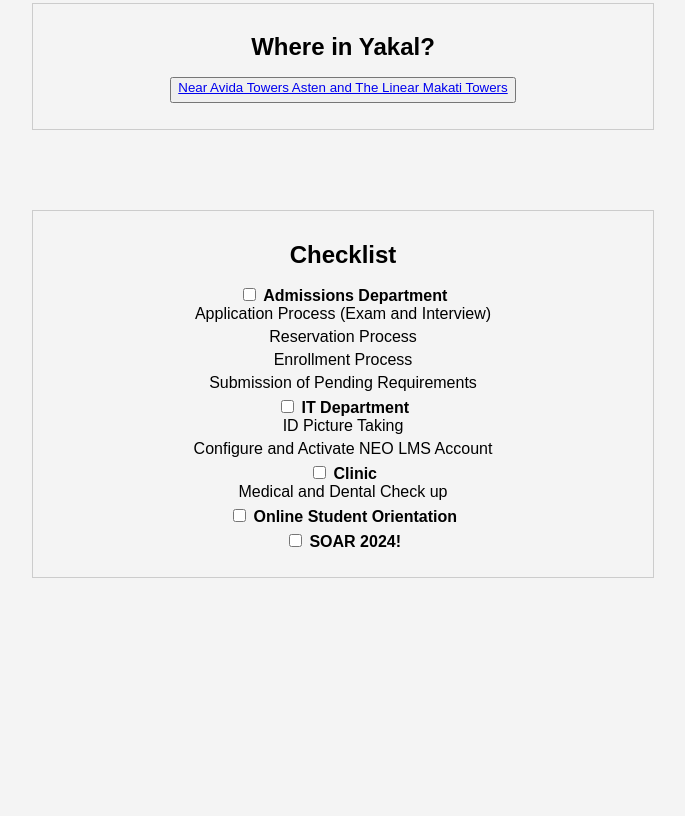
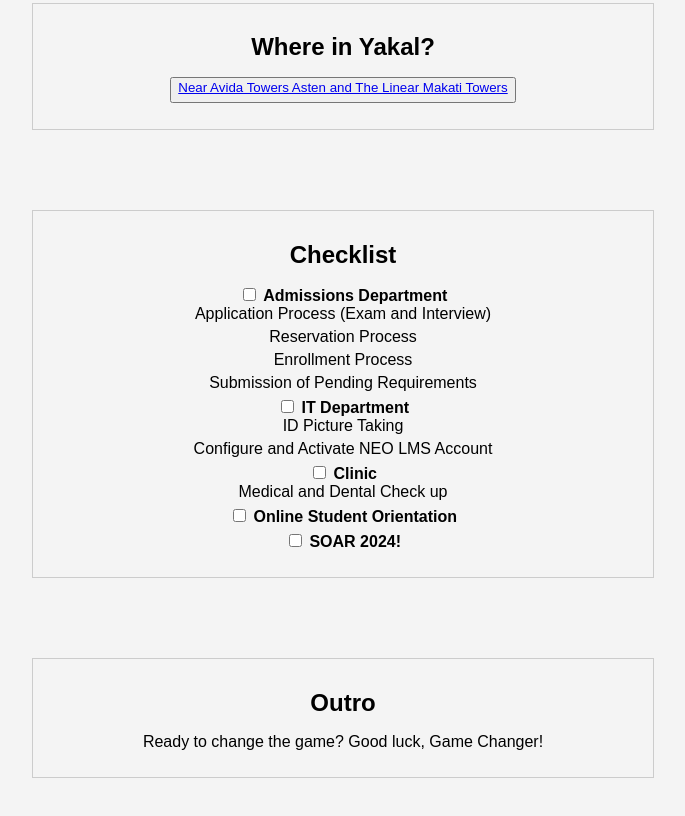
Before and after one commit to Scripteds/WebProgMidterms, a plain HTML site: page others.html in a window 1280 px wide. Shown: the part 3253-4069 px from the top of the page, without its empty margins (412-1097 px from the left). Before the commit the page ends 3891 px from the top, so only its background shows below. Drawn offline with Linux system fonts and the light colour scheme.

Commit message:
Update others.html

```diff
--- a/others.html
+++ b/others.html
@@ -149,6 +149,12 @@
                         </li>
                     </ul>
                 </div>
+                <div class="section">
+                    <h2>Outro</h2>
+                    <ul>
+                        <p>Ready to change the game? Good luck, Game Changer!</p>
+                    </ul>
+                </div>
             </div>
         </section>
     </main>
```
